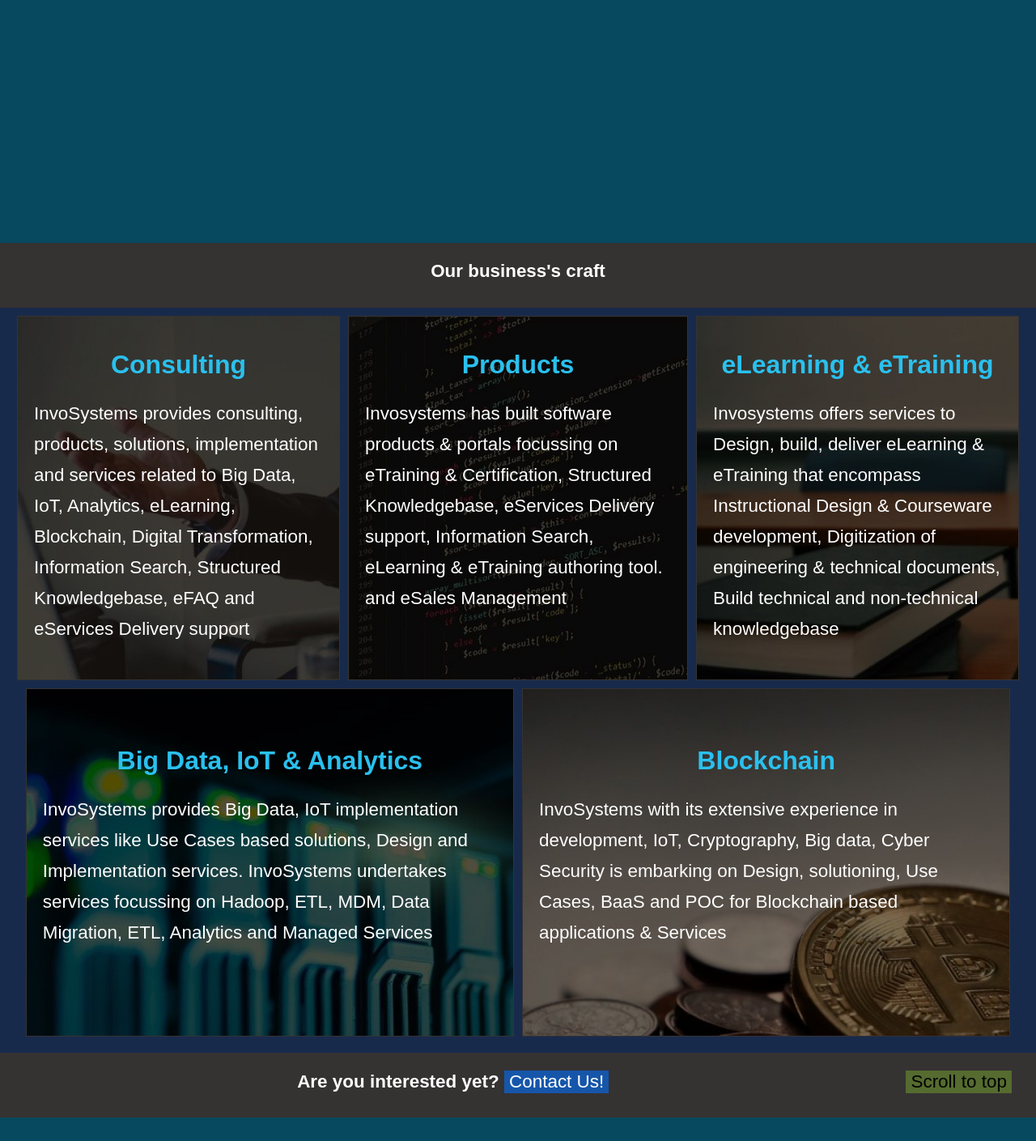
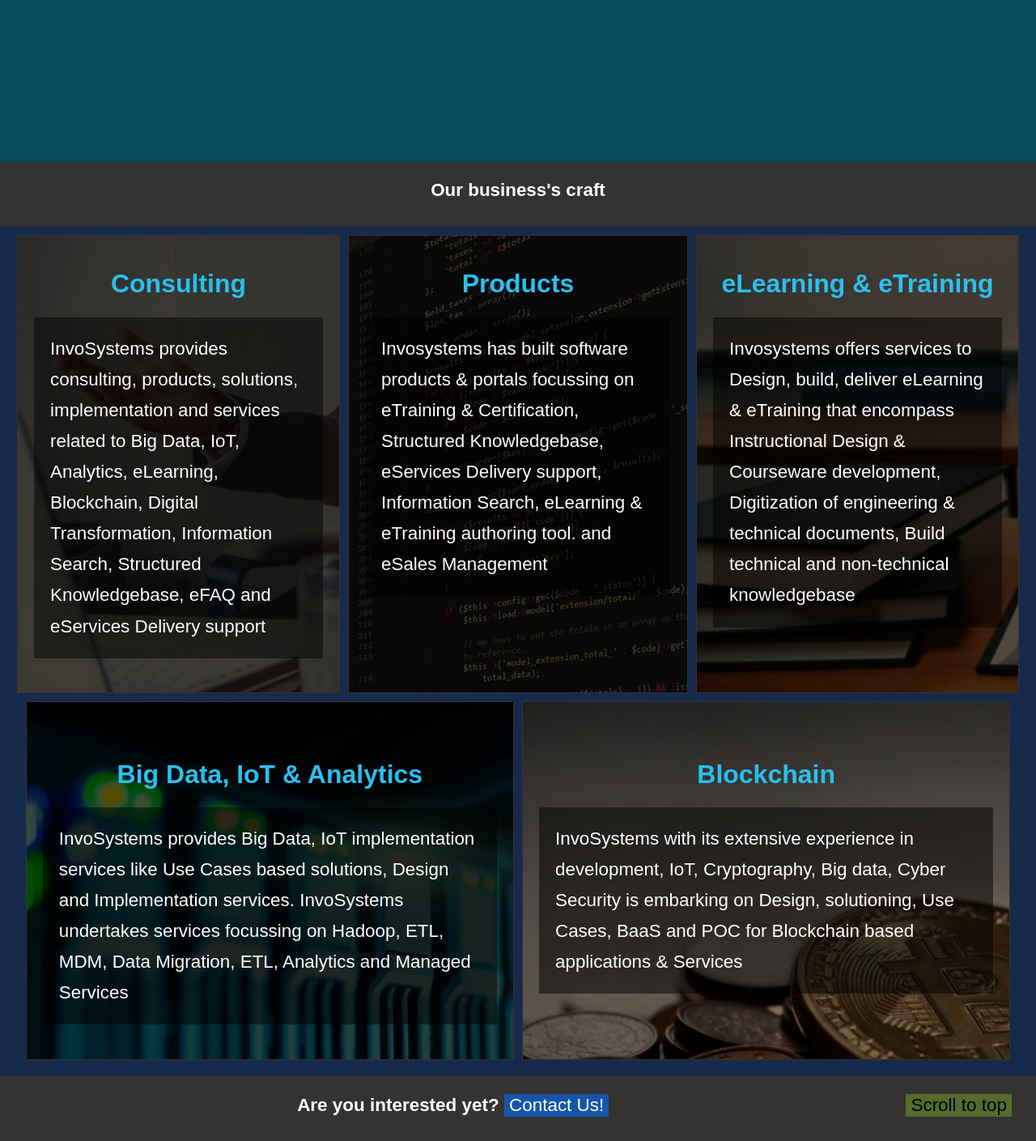
Before and after one commit to thenosewizard/quack, a Flask app: page / in a window 1280 px wide. Shown: the part 580-1989 px from the top of the page at 81% size. Before the commit the page ends 1960 px from the top, so only its background shows below. Run offline with Flask 2, Linux system fonts and the light colour scheme.

Commit message:
Some tests

```diff
--- a/static/project.css
+++ b/static/project.css
@@ -11,10 +11,8 @@ body {
 
 /* Navigation bar */
 #navigation {
-
     height: 80px;
     width: 100%;
-
 }
 
 #inner-nav {
@@ -37,6 +35,7 @@ body {
 }
 
 #navOptions{
+    z-index: 10;
     top: 0;
     right: 0;
     position: fixed;
@@ -121,7 +120,7 @@ body {
 #home {
     display: grid;
     grid-template-columns: 1fr;
-    grid-auto-rows: minmax(800px, auto);
+    grid-auto-rows: minmax(700px, auto);
 
 }
 
@@ -133,6 +132,7 @@ body {
 
 #homeText {
     text-align: center;
+    z-index: 5;
     line-height: 500px;
     font-size: 3em;
     color: #ffffff;
@@ -173,9 +173,15 @@ body {
 }
 
 /* Paragraphs in the Home page & Images*/
+
+
 .homePara {
     font-size: 1.4em;
     line-height: 1.7em;
+    height: auto;
+    padding: 20px;
+    width: auto;
+    background: rgba(0, 0, 0, 0.5);
 }
 
 #upperHome {
@@ -183,7 +189,7 @@ body {
     grid-gap: 10px;
     grid-template-rows: 80px;
     grid-template-columns: 1fr 1fr 1fr;
-    grid-auto-rows: minmax(150px, auto);
+    grid-auto-rows: minmax(200px, auto);
 }
 
 #upper1 {
```
Also changed, not shown: static/images/shakingHands.jpeg (added).
